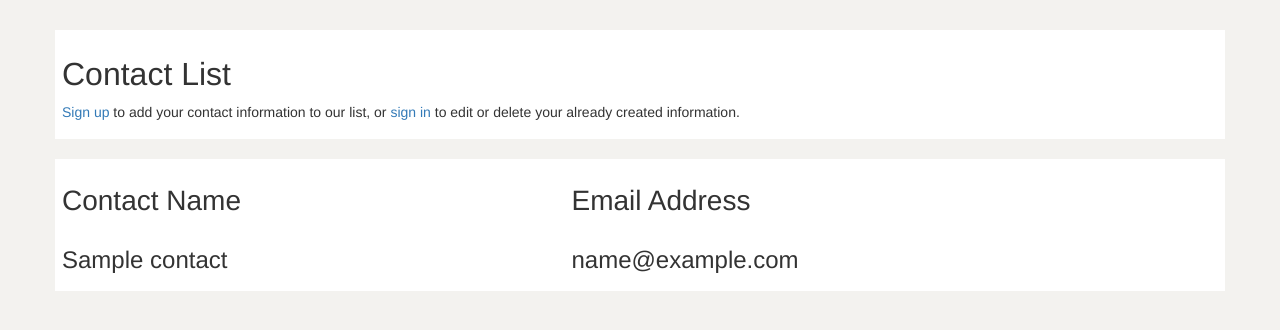
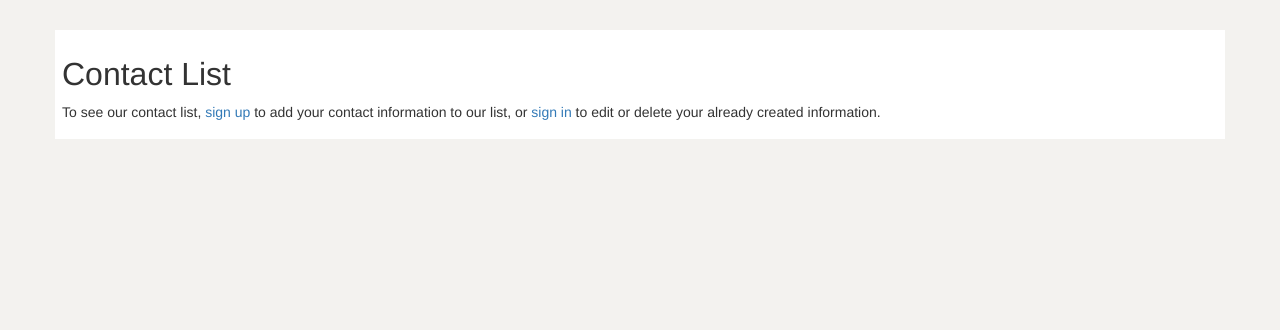
Before and after one commit to lkoblenc/project, a Flask app: template templates/contact.html in a window 1280 px wide. Shown: the part 53-383 px from the top of the page. Run offline with Flask 2, Linux system fonts and the light colour scheme; the template is opened without the code that fills it: values that come from a table or form of the project are taken from there, others are empty; tables that the repository leaves empty hold one stand-in row (values such as "Sample post"); some libraries are stand-ins or nearby versions.

Commit message:
users can see the contact list only if they're signed in

```diff
--- a/templates/contact.html
+++ b/templates/contact.html
@@ -17,9 +17,10 @@
 					{% if authenticated %}
 						<p>Hello {{username}}! If you already added your information, find it in the list to edit or delete it, otherwise, add your info in the form below.</p>
 					{% else %} <!-- if not signed in, a different message -->
-						<p><a href ="{{url_for('create')}}">Sign up</a> to add your contact information to our list, or <a href ="{{url_for('signin')}}">sign in</a> to edit or delete your already created information.</p>
+						<p>To see our contact list, <a href ="{{url_for('create')}}">sign up</a> to add your contact information to our list, or <a href ="{{url_for('signin')}}">sign in</a> to edit or delete your already created information.</p>
 					{% endif %}
 			</div>
+			{% if authenticated %}
 				<div class ="bg-layout col-lg-12 col-md-12 col-xs-12 ">
 					<table>
 						<tr>
@@ -55,6 +56,7 @@
 						{{ wtf.quick_form(form) }}
 					{% endif %}
 				</div>
+			{% endif %}
 		</div>
 	</main>
 </div>
```
Also changed, not shown: database.db. Lines whose indentation alone changed are shown as unchanged.
